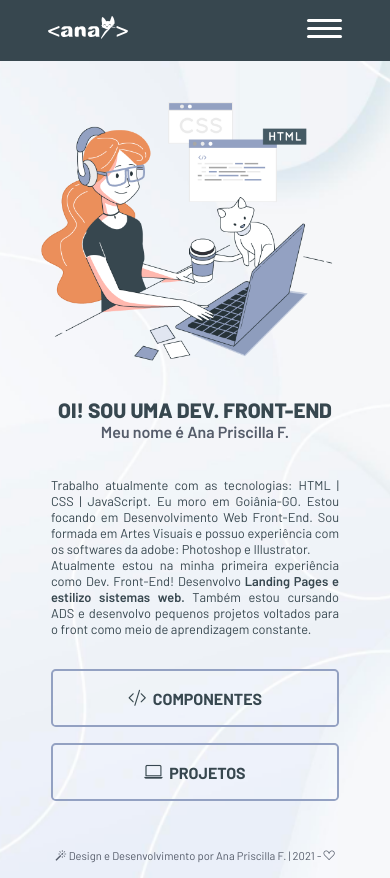
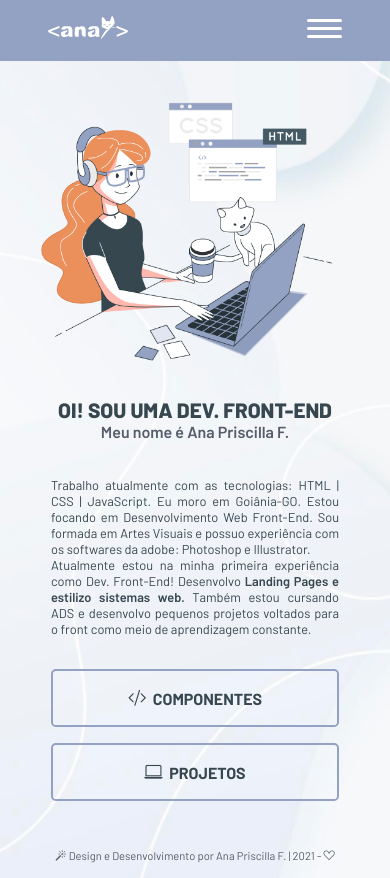
Before and after one commit to AnaPriscilla/portfolio, a plain HTML site: page index.html in a window 390 px wide. Drawn offline with nearby package versions, Linux system fonts and the light colour scheme.

Commit message:
alterado menu mobile

```diff
--- a/style.css
+++ b/style.css
@@ -285,7 +285,7 @@ body {
    .topnav {
     overflow: hidden;
     position: relative;
-    background-color: var(--blueGrey);
+    background-color: var(--blue);
   }
 
   .topnav #myLinks {
@@ -309,7 +309,7 @@ body {
   }
 
   .topnav a:hover {
-    background-color: var(--blueGrey);
+    background-color: var(--blue);
     color: black;
   }
 
```
